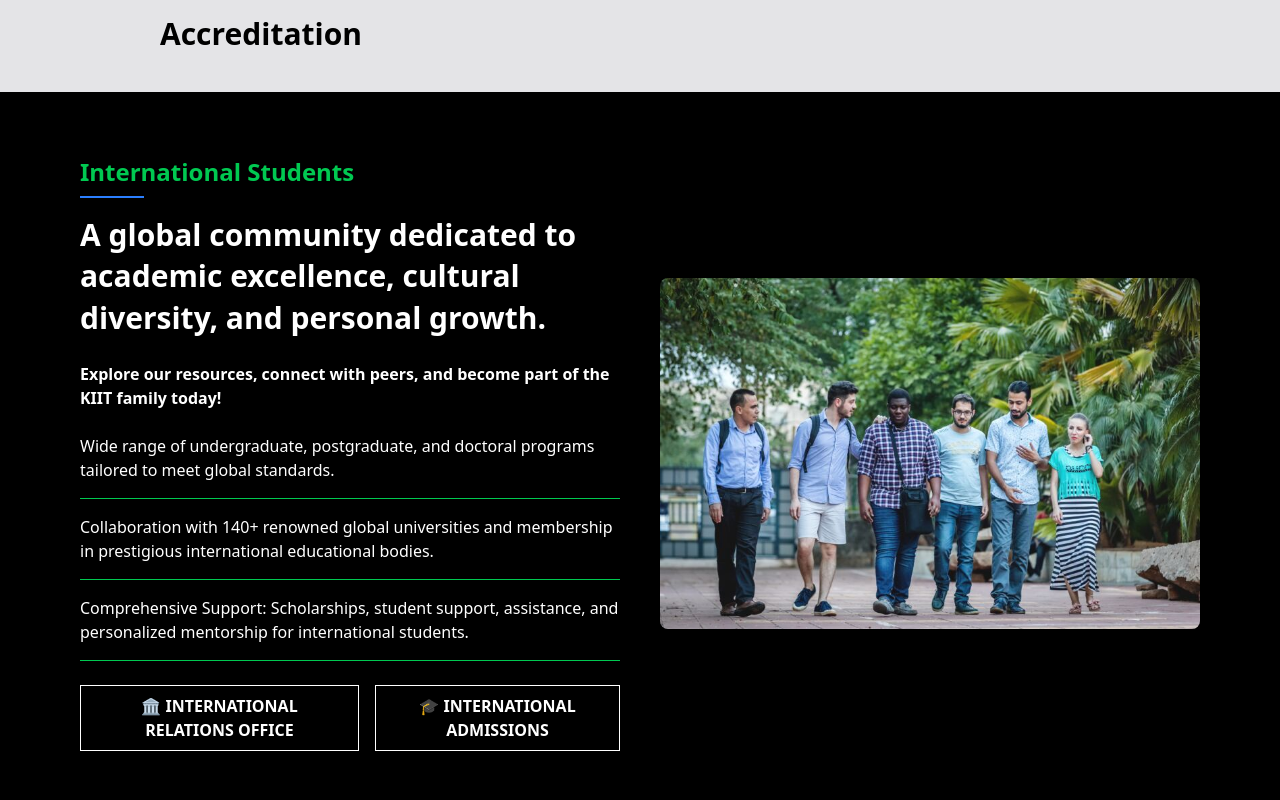
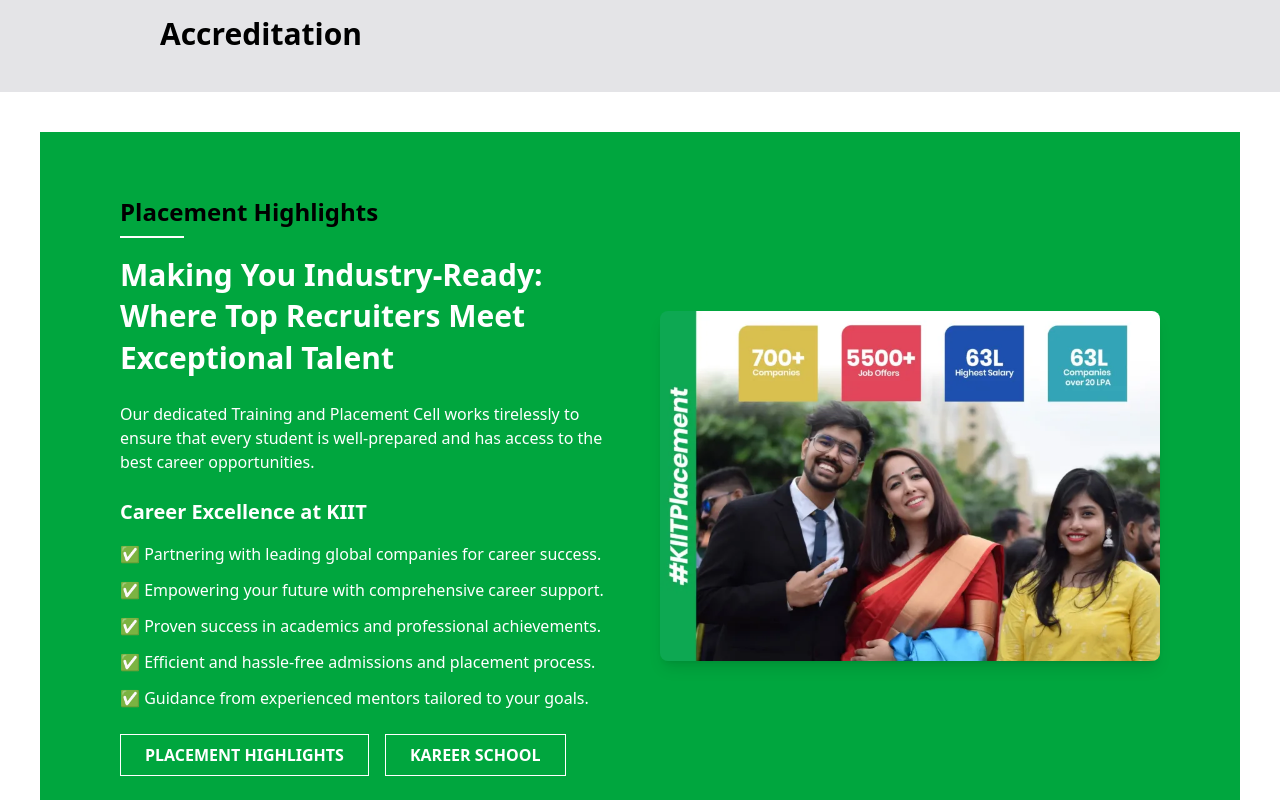
Before and after one commit to deepakmauryadev/decode-and-dominate, a React (Vite) app: page / in a window 1280 px wide. Shown: the part 540-1340 px from the top of the page. Built offline with nearby package versions, Linux system fonts and the light colour scheme.

Commit message:
add Placement

```diff
--- a/src/App.tsx
+++ b/src/App.tsx
@@ -4,6 +4,7 @@
 import Inspiration from "./components/Inspiration";
 import International from "./components/International";
 import Navbar from "./components/Navbar";
+import Placement from "./components/Placement";
 
 function App() {
 
@@ -12,6 +13,7 @@
       <Navbar />
       <CardsGroup />
       <Accreditation />
+      <Placement/>
       <International />
       <Inspiration />
       <Footer />
--- /dev/null
+++ b/src/components/Placement.tsx
@@ -0,0 +1,51 @@
+import PlacementPhoto from "../ASSETS/Placement_Web_compressed-800x560 (1).webp";
+
+const Placement = () => {
+  return (
+    <div className="m-10 bg-green-600 text-white py-16 px-10 md:px-20">
+      <div className="grid md:grid-cols-2 items-center gap-10">
+        <div>
+          <h2 className="text-black text-2xl font-bold">Placement Highlights</h2>
+          <div className="w-16 border-b-2 border-white my-2"></div>
+
+          <h3 className="text-3xl font-bold leading-snug mt-4">
+            Making You Industry-Ready: Where Top Recruiters Meet Exceptional Talent
+          </h3>
+
+          <p className="mt-6">
+            Our dedicated Training and Placement Cell works tirelessly to ensure that every student is well-prepared and has access to the best career opportunities.
+          </p>
+
+          <h4 className="text-xl font-bold mt-6">Career Excellence at KIIT</h4>
+
+          <div className="mt-4 space-y-3">
+            <p>✅ Partnering with leading global companies for career success.</p>
+            <p>✅ Empowering your future with comprehensive career support.</p>
+            <p>✅ Proven success in academics and professional achievements.</p>
+            <p>✅ Efficient and hassle-free admissions and placement process.</p>
+            <p>✅ Guidance from experienced mentors tailored to your goals.</p>
+          </div>
+
+          <div className="mt-6 flex gap-4">
+            <button className="border border-white px-6 py-2 font-semibold hover:bg-white hover:text-black transition">
+              PLACEMENT HIGHLIGHTS
+            </button>
+            <button className="border border-white px-6 py-2 font-semibold hover:bg-white hover:text-black transition">
+              KAREER SCHOOL
+            </button>
+          </div>
+        </div>
+
+        <div>
+          <img src={PlacementPhoto} className="rounded-lg shadow-lg w-full" alt="Placement Highlights" />
+        </div>
+      </div>
+
+      <button className="fixed top-1/2 right-0 transform -translate-y-1/2 bg-green-800 text-white px-4 py-2 text-xs font-bold rotate-90">
+        Quick Help
+      </button>
+    </div>
+  );
+};
+
+export default Placement;
```
